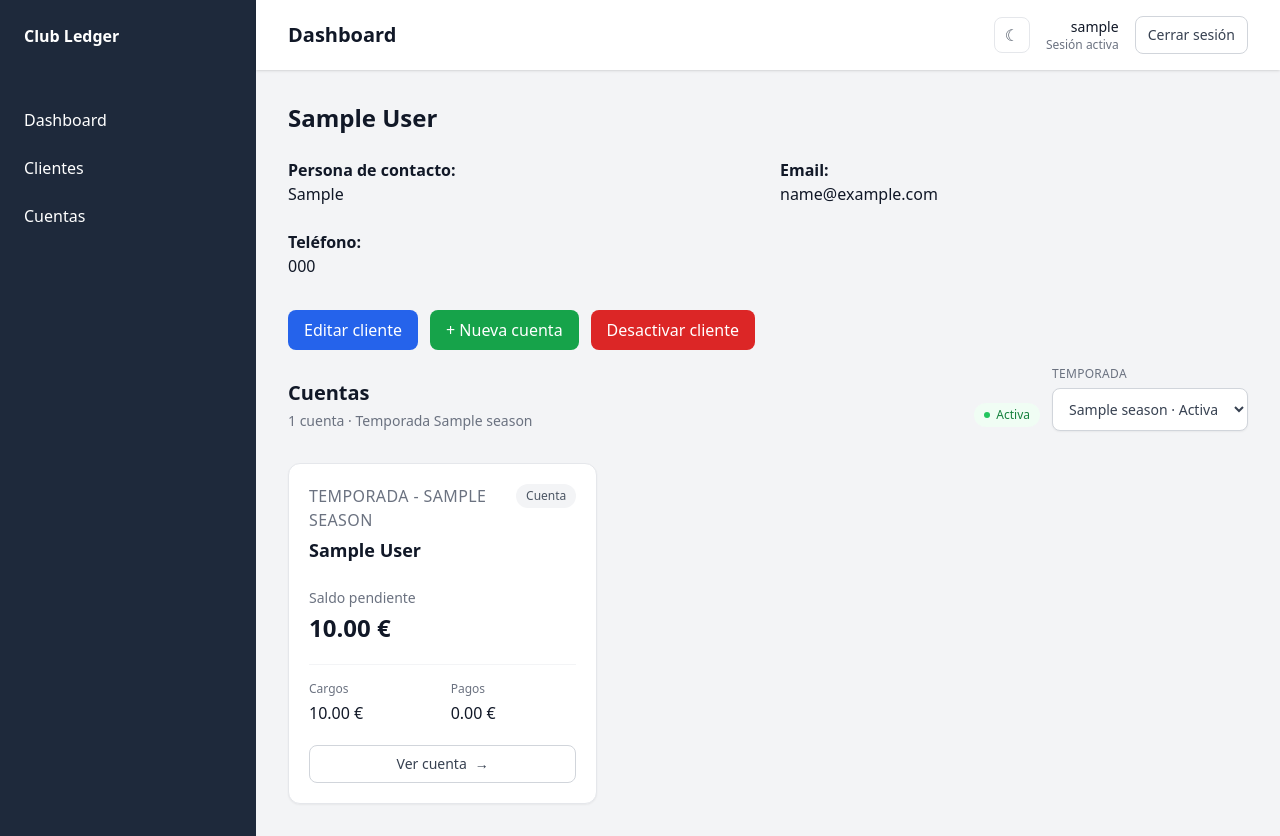
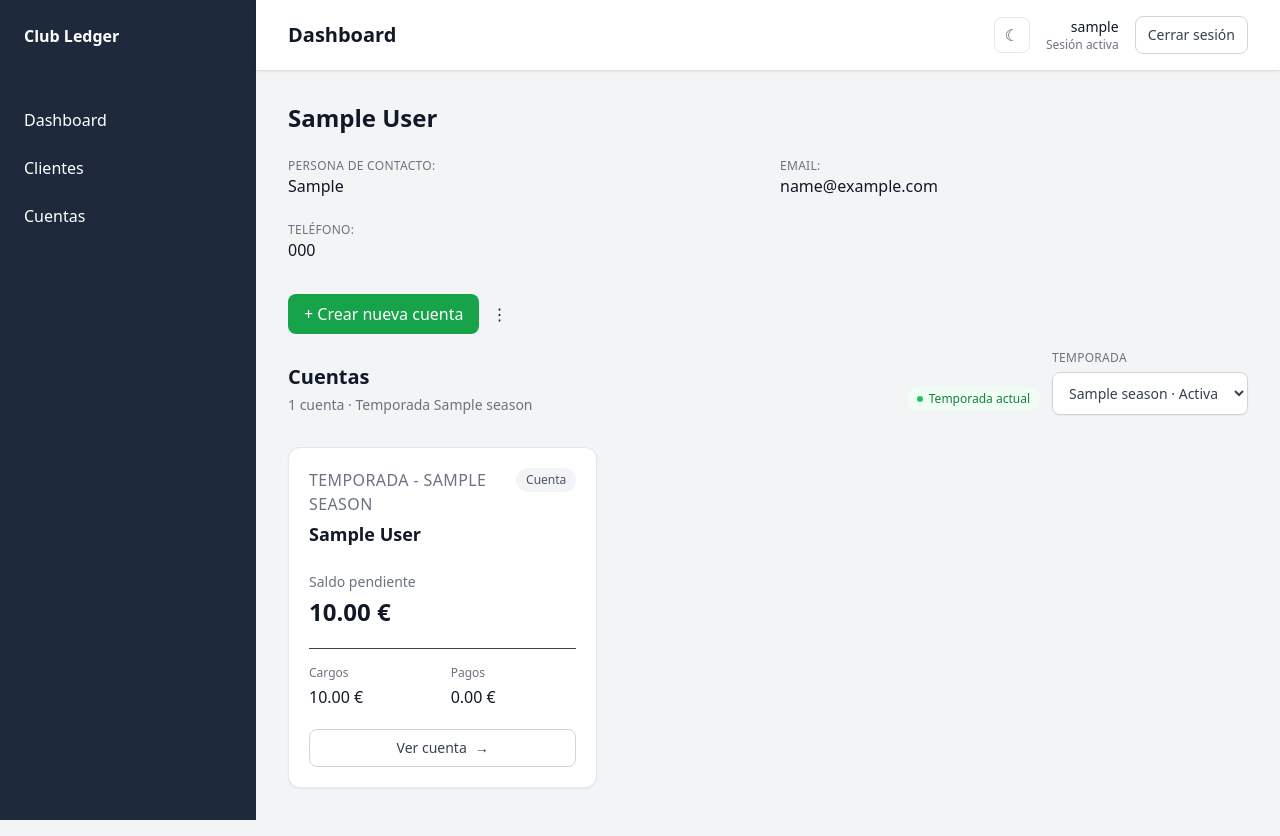
Before and after one commit to yoerguille/club_ledger, a Django app: page /customers/1/ in a window 1280 px wide. Run offline with Django 5.2, Linux system fonts and the light colour scheme; a user stored in the database is signed in; tables that the repository leaves empty hold one stand-in row (values such as "Sample post"); some libraries are stand-ins or nearby versions; some web fonts are replaced.

Commit message:
feature:dark_mode and dropdown on customer_detail

```diff
--- a/templates/customers/customers_detail.html
+++ b/templates/customers/customers_detail.html
@@ -17,25 +17,25 @@
 
         <div>
 
-            <p><strong>Persona de contacto:</strong></p>
+            <p class="text-xs uppercase tracking-wide text-gray-500 dark:text-gray-200">Persona de contacto:</p>
 
-            <p>{{ customer.contact_person|default:"—" }}</p>
+            <p class="text-base dark:text-gray-300">{{ customer.contact_person|default:"—" }}</p>
 
         </div>
 
         <div>
 
-            <p><strong>Email:</strong></p>
+            <p class="text-xs uppercase tracking-wide text-gray-500 dark:text-gray-200">Email:</p>
 
-            <p>{{ customer.email|default:"—" }}</p>
+            <p class="text-base dark:text-gray-300">{{ customer.email|default:"—" }}</p>
 
         </div>
 
         <div>
 
-            <p><strong>Teléfono:</strong></p>
+            <p class="text-xs uppercase tracking-wide text-gray-500 dark:text-gray-200">Teléfono:</p>
 
-            <p>{{ customer.phone|default:"—" }}</p>
+            <p class="text-base dark:text-gray-300">{{ customer.phone|default:"—" }}</p>
 
         </div>
 
@@ -67,20 +67,52 @@
         <div class="mb-4 flex items-center justify-between">
 
             <div class="flex items-center justify-between gap-3">
-                <a
-                    href="{% url 'customers:customer_update' customer.pk %}"
-                    class="rounded-lg bg-blue-600 px-4 py-2 text-white hover:bg-blue-700"
-                >
-                    Editar cliente
-                </a>
+
+                <!-- Acción principal -->
                 <a
                     href="{% url 'accounts:account_create' customer.pk %}"
                     class="rounded-lg bg-green-600 px-4 py-2 text-white hover:bg-green-700"
                 >
-                + Nueva cuenta
+                    + Crear nueva cuenta
                 </a>
 
+
+                <!-- Otras acciones -->
+                <div class="relative">
+
+                    <button
+                        id="customer-actions-button"
+                        data-dropdown-toggle="customer-actions-menu"
+                        type="button"
+                        ...
+                    >
+                        ⋮
+                    </button>
+
+                    <div
+                        id="customer-actions-menu"
+                        class="z-10 hidden w-48 rounded-lg border
+                            border-gray-200 bg-white shadow-lg
+                            dark:border-gray-700 dark:bg-gray-900"
+                    >
+
+                        <ul class="p-2 text-sm font-medium">
+
+                            <li>
+                                <a
+                                    href="{% url 'customers:customer_update' customer.pk %}"
+                                    class="flex w-full rounded-lg px-3 py-2
+                                        text-gray-700 hover:bg-gray-100
+                                        dark:text-gray-300 dark:hover:bg-gray-800"
+                                >
+                                    Editar cliente
+                                </a>
+                            </li>
+
                             {% if customer.is_active %}
+                                <li class="my-1 border-t border-gray-200 dark:border-gray-700"></li>
+
+                                <li>
                                     <form
                                         method="post"
                                         action="{% url 'customers:customer_deactivate' customer.pk %}"
@@ -88,11 +120,24 @@
                                     >
                                         {% csrf_token %}
 
-                    <button type="submit" class="rounded-lg bg-red-600 px-4 py-2 text-white hover:bg-red-700">
+                                        <button
+                                            type="submit"
+                                            class="flex w-full rounded-lg px-3 py-2
+                                                text-left text-red-600
+                                                hover:bg-red-50
+                                                dark:text-red-400
+                                                dark:hover:bg-red-950"
+                                        >
                                             Desactivar cliente
                                         </button>
                                     </form>
+                                </li>
                             {% endif %}
+
+                        </ul>
+                    </div>
+
+                </div>
 
 
             </div>
@@ -102,11 +147,11 @@
         <div class="mb-8 flex flex-col gap-4 sm:flex-row sm:items-end sm:justify-between">
 
             <div>
-                <h2 class="text-xl font-semibold text-gray-900">
+                <h2 class="text-xl font-semibold text-gray-900 dark:text-gray-100">
                     Cuentas
                 </h2>
 
-                <p class="mt-1 text-sm text-gray-500">
+                <p class="mt-1 text-sm text-gray-500  dark:text-gray-200">
                     {{ accounts|length }}
                     {% if accounts|length == 1 %}
                         cuenta
@@ -125,10 +170,10 @@
                     <span
                         class="mb-1 inline-flex items-center rounded-full
                             bg-green-50 px-2.5 py-1 text-xs font-medium
-                            text-green-700"
+                            text-green-700 dark:bg-green-700 dark:text-gray-100"
                     >
                         <span class="mr-1.5 h-1.5 w-1.5 rounded-full bg-green-500"></span>
-                        Activa
+                        Temporada actual
                     </span>
 
                 {% else %}
@@ -136,7 +181,7 @@
                     <span
                         class="mb-1 inline-flex items-center rounded-full
                             bg-gray-100 px-2.5 py-1 text-xs font-medium
-                            text-gray-600"
+                            text-gray-600 dark:bg-gray-300 dark:text-gray-800""
                     >
                         Histórica
                     </span>
@@ -149,7 +194,7 @@
                     <label
                         for="season"
                         class="mb-1.5 block text-xs font-medium
-                            uppercase tracking-wide text-gray-500"
+                            uppercase tracking-wide text-gray-500  dark:text-gray-300"
                     >
                         Temporada
                     </label>
@@ -163,7 +208,10 @@
                             text-gray-700 shadow-sm transition
                             hover:border-gray-400
                             focus:border-indigo-500 focus:outline-none
-                            focus:ring-2 focus:ring-indigo-500"
+                            focus:ring-2 focus:ring-indigo-500
+                            dark:border-gray-700
+                            dark:bg-gray-700
+                            dark:text-gray-300"
                     >
 
                         {% for season in seasons %}
@@ -199,7 +247,8 @@
                     <article
                         class="rounded-xl border border-gray-200 bg-white p-5
                             shadow-sm transition
-                            hover:border-gray-300 hover:shadow-md"
+                            hover:border-gray-300 hover:shadow-md
+                            dark:bg-gray-900 dark:border-gray-800 dark:hover:border-gray-900"
                     >
 
                         <!-- Temporada -->
@@ -208,11 +257,11 @@
 
                             <div>
 
-                                <p class="text-s font-medium uppercase tracking-wide text-gray-500">
+                                <p class="text-s font-medium uppercase tracking-wide text-gray-500 dark:text-gray-200">
                                     Temporada - {{account.season.name}}
                                 </p>
 
-                                <h3 class="mt-1 text-lg font-semibold text-gray-900">
+                                <h3 class="mt-1 text-lg font-semibold text-gray-900 dark:text-gray-300">
                                     {{account.name}}
                                 </h3>
 
@@ -220,7 +269,8 @@
 
                             <span
                                 class="rounded-full bg-gray-100 px-2.5 py-1
-                                    text-xs font-medium text-gray-600"
+                                    text-xs font-medium text-gray-600 dark:bg-gray-300
+                                                dark:text-gray-800"
                             >
                                 Cuenta
                             </span>
@@ -232,11 +282,11 @@
 
                         <div class="mt-6">
 
-                            <p class="text-sm text-gray-500">
+                            <p class="text-sm text-gray-500 dark:text-gray-200">
                                 Saldo pendiente
                             </p>
 
-                            <p class="mt-1 text-2xl font-bold text-gray-900">
+                            <p class="mt-1 text-2xl font-bold text-gray-900 dark:text-white">
                                 {{ account.balance }} €
                             </p>
 
@@ -247,16 +297,16 @@
 
                         <div
                             class="mt-5 grid grid-cols-2 gap-4
-                                border-t border-gray-100 pt-4"
+                                border-t border-gray-700 pt-4"
                         >
 
                             <div>
 
-                                <p class="text-xs text-gray-500">
+                                <p class="text-xs text-gray-500 dark:text-gray-200">
                                     Cargos
                                 </p>
 
-                                <p class="mt-1 font-medium text-gray-900">
+                                <p class="mt-1 font-medium text-gray-900 dark:text-gray-200">
                                     {{ account.total_charges }} €
                                 </p>
 
@@ -265,11 +315,11 @@
 
                             <div>
 
-                                <p class="text-xs text-gray-500">
+                                <p class="text-xs text-gray-500 dark:text-gray-200">
                                     Pagos
                                 </p>
 
-                                <p class="mt-1 font-medium text-gray-900">
+                                <p class="mt-1 font-medium text-gray-900 dark:text-gray-200">
                                     {{ account.total_payments }} €
                                 </p>
 
@@ -288,7 +338,10 @@
                                     rounded-lg border border-gray-300
                                     px-4 py-2
                                     text-sm font-medium text-gray-700
-                                    hover:bg-gray-50"
+                                    hover:bg-gray-50
+                                    hover:dark:bg-gray-800
+                                    dark:text-gray-200
+                                    dark:border-gray-700"
                             >
                                 Ver cuenta
                                 <span class="ml-2">→</span>
@@ -327,6 +380,8 @@
 
         {% endif %}
 
+
+
     </section>
 
 
```
Lines whose indentation alone changed are shown as unchanged.
